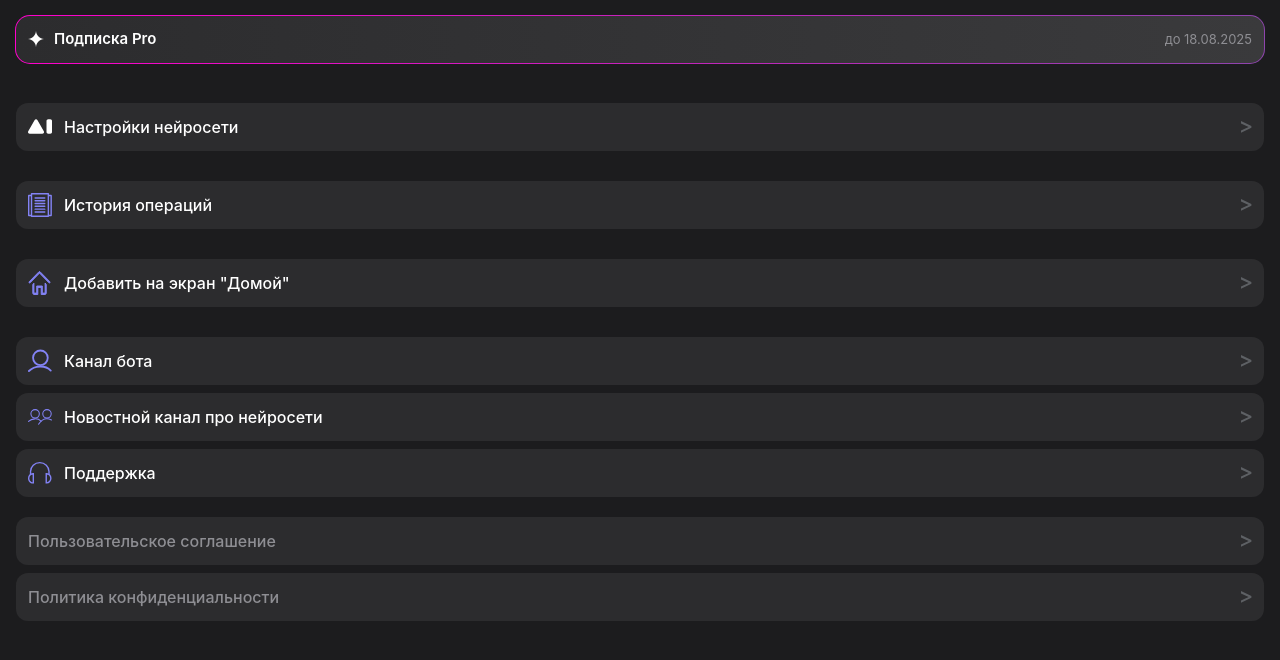
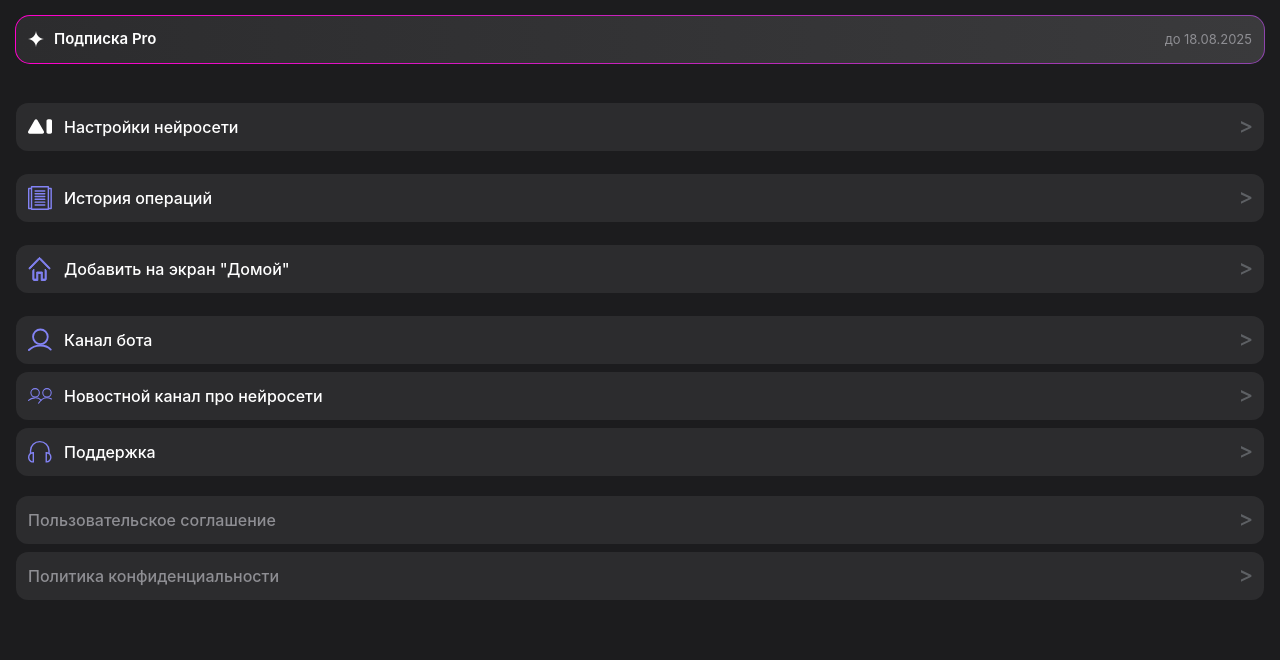
Before and after one commit to amchos/neuro-bot-vite-vue, a Vue app: page /menu in a window 1280 px wide. Shown: the top 660 px of the page. Built offline with nearby package versions, Linux system fonts and the light colour scheme.

Commit message:
settings

```diff
--- a/src/views/MenuView.vue
+++ b/src/views/MenuView.vue
@@ -146,6 +146,6 @@ const handleItemClick = (item) => {
 }
 
 .menu-list .menu-item:nth-child(-n+3) {
-  margin-bottom: 22px;
+  margin-bottom: 15px;
 }
 </style>
```
